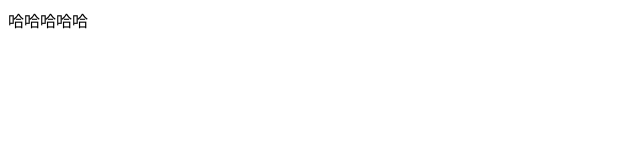
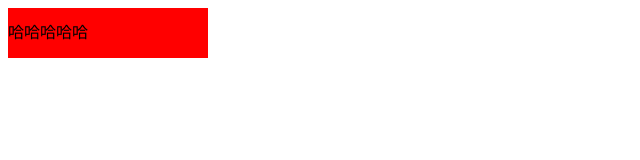
Before and after one commit to zhaojingjing14/hugit, a plain HTML site: page newProjet/index.html in a window 1280 px wide. Shown: the whole page, without its empty margins (0-640 px from the left). Drawn offline with Linux system fonts and the light colour scheme.

Commit message:
no message

```diff
--- a/newProjet/index.html
+++ b/newProjet/index.html
@@ -3,6 +3,14 @@
 	<head>
 		<meta charset="utf-8" />
 		<title></title>
+		<style type="text/css">
+          #wrap{
+          	width: 200px;
+          	height: 50px;
+          	background: red;
+          	line-height: 50px;
+          }
+		</style>
 	</head>
 	<body>
 		<div id="wrap">
```
